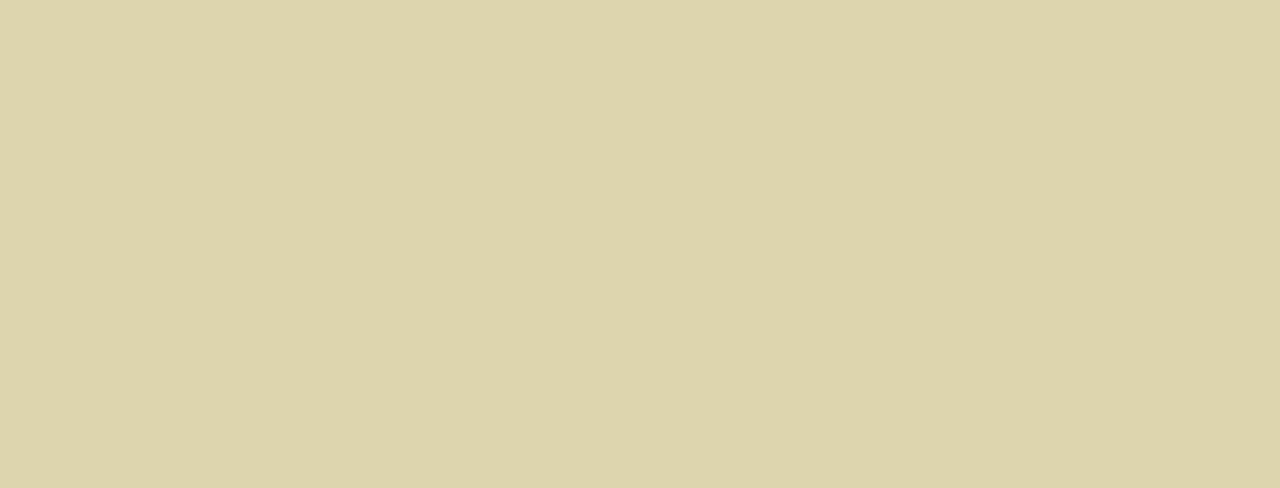
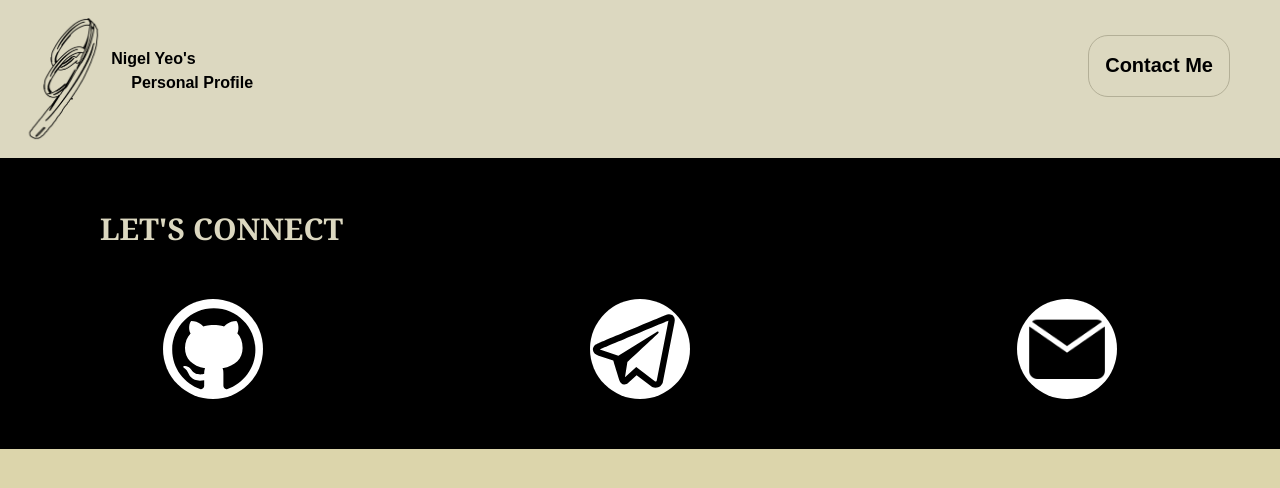
Before and after one commit to NigelYeoTW/nigelyeo, a React (Create React App) app in the folder body/: page /ExpAwards in a window 1280 px wide. Before the commit this address had no page. Shown: the top 488 px of the page. Built offline with nearby package versions, Linux system fonts and the light colour scheme.

Commit message:
Skeleton for expawards page

```diff
--- a/body/src/App.js
+++ b/body/src/App.js
@@ -2,6 +2,7 @@ import './App.css';
 import { BrowserRouter, Routes, Route } from "react-router-dom";
 import MainPage from './main_page/MainPage';
 import Hobbies from './hobbies/Hobbies';
+import ExpAwards from './exp_awards/ExpAwards';
 
 function App() {
   return (
@@ -9,6 +10,7 @@ function App() {
       <Routes>
         <Route path='/' element={<MainPage />} />
         <Route path='/Hobbies' element={<Hobbies />} />
+        <Route path='/ExpAwards' element={<ExpAwards />} />
       </Routes>
     </BrowserRouter>
   );
--- /dev/null
+++ b/body/src/exp_awards/ExpAwards.js
@@ -0,0 +1,14 @@
+import ContactMe from '../ContactMe';
+import Header from '../Header';
+import './ExpAwards.css';
+
+function ExpAwards() {
+  return (
+    <div>
+      <Header />
+      <ContactMe />
+    </div>
+  )
+}
+
+export default ExpAwards;
--- a/body/src/main_page/MainPageSelection.js
+++ b/body/src/main_page/MainPageSelection.js
@@ -52,9 +52,11 @@ function MainPageSelection() {
       <div className="projects select">
         <span>PROJECTS</span>
       </div>
+      <Link to='/ExpAwards' className='link'>
       <div className='work-awards select'>
         <span>EXPERIENCE & AWARDS</span>
       </div>
+      </Link>
       <Link to='/Hobbies' className='link'>
       <div className='hobbies select'>
         <span>HOBBIES</span>
```
Also changed, not shown: body/src/exp_awards/ExpAwards.css (added).
